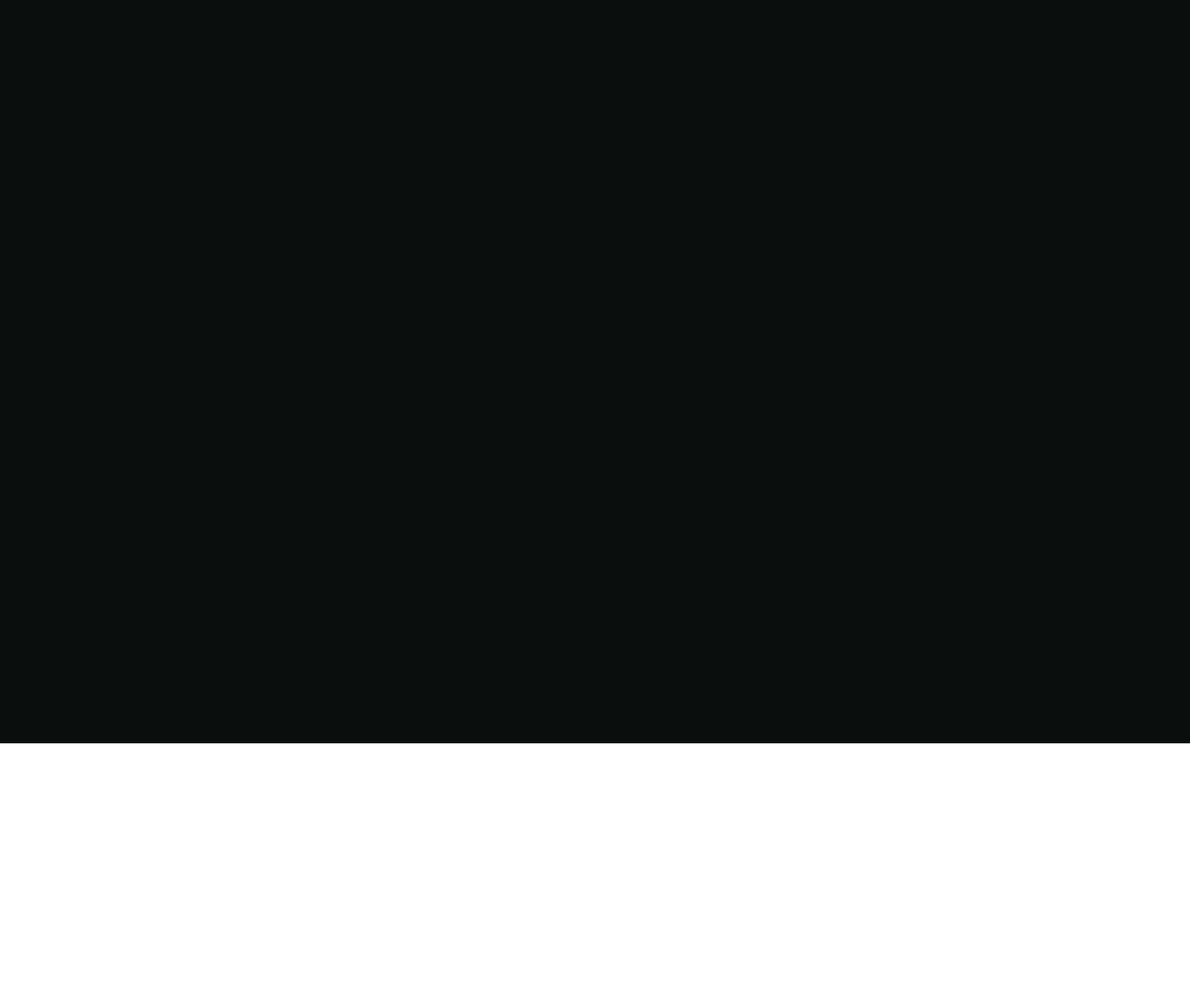
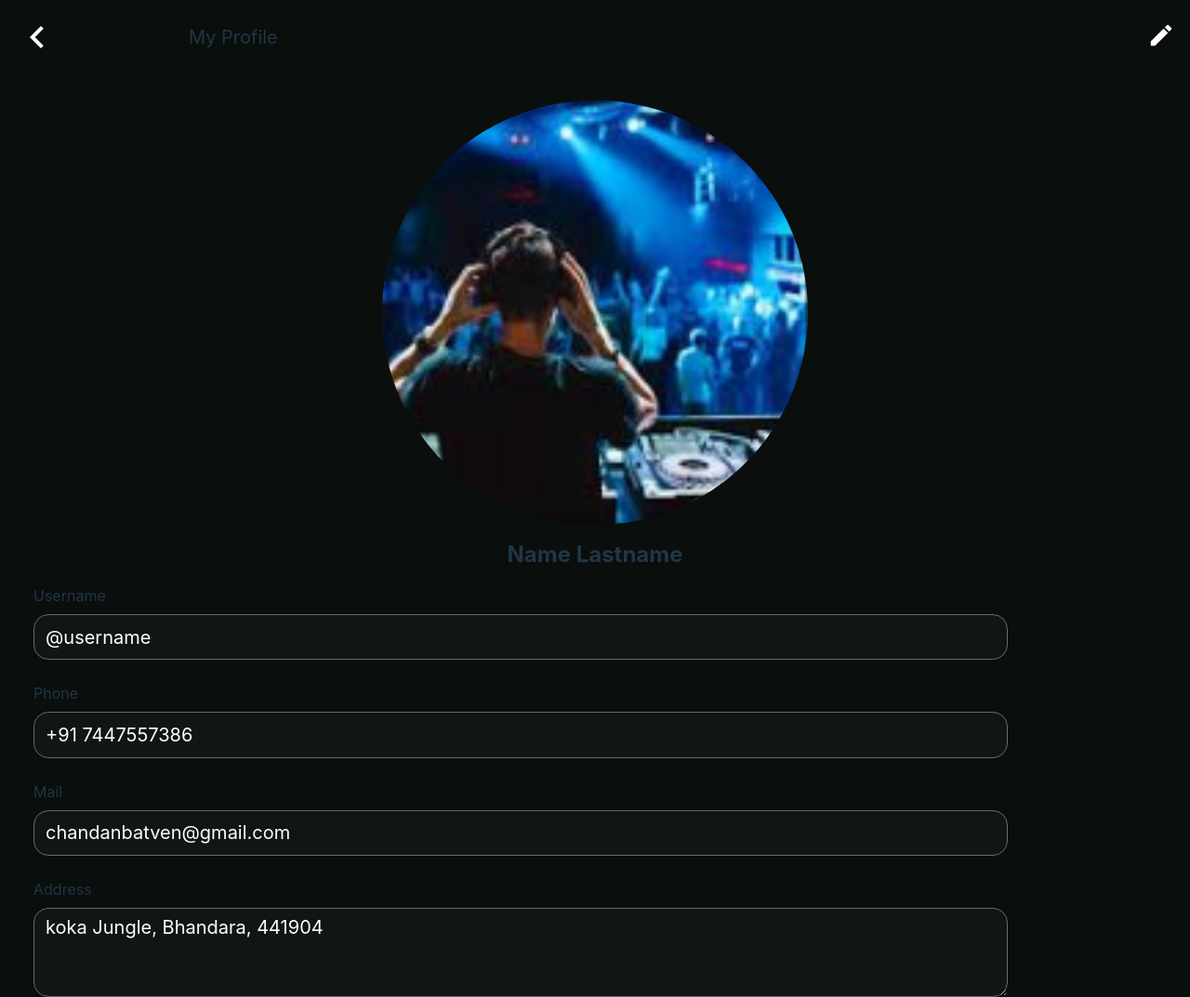
Before and after one commit to Naresh-chandanbatve/decor, a React (Vite) app: page /myprofile in a window 1280 px wide. Before the commit this address had no page. Shown: the whole page at 93% size. Before the commit the page ends 800 px from the top, so only its background shows below. Built offline with nearby package versions, Linux system fonts and the light colour scheme.

Commit message:
myprofile

```diff
--- a/src/App.jsx
+++ b/src/App.jsx
@@ -9,6 +9,7 @@
 import ViewService from "./pages/ViewService.jsx";
 import MyOrders from "./pages/MyOrders.jsx";
 import { BrowserRouter, Routes, Route } from "react-router-dom";
+import MyProfile from "./pages/MyProfile.jsx";
 function forgotPassword() {
   return (
     <>
@@ -22,6 +23,7 @@
           <Route path="/add" element={<AddService />} />
           <Route path="/view" element={<ViewService />} />
           <Route path="/myorders" element={<MyOrders />} />
+          <Route path="/myprofile" element={<MyProfile />} />
         </Routes>
       </BrowserRouter>
       {/* <LandingPage/> */}
--- a/src/components/LandingPage/SideBar.jsx
+++ b/src/components/LandingPage/SideBar.jsx
@@ -4,19 +4,21 @@
 import { PiShoppingCartSimpleFill } from "react-icons/pi";
 import { BsFillHandbagFill } from "react-icons/bs";
 import { RiLogoutCircleLine } from "react-icons/ri";
+import { Link } from "react-router-dom";
+import Myorders from "../../pages/MyOrders";
 
 function Sidebar({ toggleNav }) {
   return (
     <div className="fixed flex flex-col z-50 bg-[#111C18] bg-opacity-[93%] bckdrop-blur-md right-0 top-0 w-[74.66vw] h-screen">
       <CloseIcon onClick={toggleNav} boxSize={22} className="self-end m-5" />
-      <div className="flex flex-row my-3 mx-4 rounded-xl py-1 hover:bg-[#6ca18f] hover:bg-opacity-[49%]">
+      <Link to="/myprofile" style={{ color: 'white' }}  className="flex flex-row my-3 mx-4 rounded-xl py-1 hover:bg-[#6ca18f] hover:bg-opacity-[49%]">
         <Icon
           boxSize={30}
           as={IoPersonCircleSharp}
           className="justify-self-start mx-[4vw]"
         />
         <div className="text-lg mx-[4vw]">My Profile</div>
-      </div>
+      </Link>
       <div className="flex flex-row my-3  mx-4 rounded-xl py-1 hover:bg-[#6ca18f] hover:bg-opacity-[49%]">
         <Icon
           boxSize={30}
@@ -25,14 +27,14 @@
         />
         <div className="text-lg mx-[4vw]">Cart</div>
       </div>
-      <div className="flex flex-row my-3 mx-4 rounded-xl py-1 hover:bg-[#6ca18f] hover:bg-opacity-[49%]">
+      <Link to="/myorders" style={{ color: 'white' }} className="flex flex-row my-3 mx-4 rounded-xl py-1 hover:bg-[#6ca18f] hover:bg-opacity-[49%]">
         <Icon
           boxSize={30}
           as={BsFillHandbagFill}
           className="justify-self-start mx-[4vw]"
         />
         <div className="text-lg mx-[4vw]">My Orders</div>
-      </div>
+      </Link>
       <div className="flex flex-row my-3 mx-4 rounded-xl py-1 hover:bg-[#6ca18f] hover:bg-opacity-[49%]">
         <Icon
           boxSize={30}
--- a/src/components/MyOrders/MyOrders.jsx
+++ b/src/components/MyOrders/MyOrders.jsx
@@ -17,70 +17,67 @@
 import { ChevronLeftIcon } from "@chakra-ui/icons";
 import { HiOutlineUpload } from "react-icons/hi";
 import Footer from "../LandingPage/Footer";
+import { PiDivide } from "react-icons/pi";
+import { color } from "framer-motion";
 
 function MyOrders() {
-  const [activeLink, setActiveLink] = useState("/"); // Initially set the active link
+  const [activeState, setActiveState] = useState(true); // Initially set the active link
 
-  const handleLinkClick = (path) => {
-    setActiveLink(path);
+  const handleStateClick = () => {
+    setActiveState(!activeState);
   };
   return (
     <div className="bg-[#0D1412] h-screen">
       <div className="flex flex-row w-screen  bg-opacity-[72%]">
-        <ChevronLeftIcon
+        <Link to="/" style={{ color: 'white' }}><ChevronLeftIcon
           viewBox="8 0 30 30"
+          color="white"
+          fill="white"
           boxSize={60}
           float={"left"}
-          className="mx-[2rem] mt-[2vh] "
-        />
+          className="mx-[2rem] mt-[2vh]"
+        /></Link>
         <div className="mt-[2vh] pt-[10px] text-2xl basis-3/4 text-left ml-[3vh]">
           My Orders
         </div>
       </div>
       {/* className="" */}
-      <Router>
         <nav className=" text-white flex flex-row justify-between items-center">
-          <Link
-            to="/"
-            className={`${
-              activeLink === "/"
+          <div
+            className={`${activeState
                 ? "nav-link text-xl active text-[#E4E4E4] hover:text-[#E4E4E4] "
                 : "nav-link text-xl text-[#666666] "
             }transition-all duration-300`}
-            onClick={() => handleLinkClick("/")}
+            onClick={() => handleStateClick()}
           >
             Active
             <Divider
               width="25vw"
               className={`${
-                activeLink === "/" ? "" : "hidden"
+                activeState ? "" : "hidden"
               } bg-[#E4E4E4]  h-[0.1vh] mx-auto`}
             />
-          </Link>
-          <Link
-            to="/past"
+          </div>
+          <div
             className={`${
-              activeLink === "/past"
+              !activeState
                 ? "nav-link text-xl text-[#E4E4E4] hover:text-[#E4E4E4] "
                 : "nav-link text-xl text-[#666666] "
             } transition-all duration-300`}
-            onClick={() => handleLinkClick("/past")}
+            onClick={() => handleStateClick()}
           >
             Past
             <Divider
               width="25vw"
               className={`${
-                activeLink === "/past" ? "" : "hidden"
+                !activeState ? "" : "hidden"
               } bg-[#E4E4E4] h-[0.1vh] mx-auto`}
             />
-          </Link>
+          </div>
         </nav>
         <Divider width="95vw" className="bg-[#515151] h-[.10vh] m-auto" />
-        <Routes>
-          <Route path="/" element={ <Active/>} />
-          <Route path="/past" element={ <Past/>} />
-        </Routes>
-      </Router>
+
+      {activeState ? <Active/> : <Past/>}
 
     </div>
   );
--- /dev/null
+++ b/src/components/MyProfile.jsx
@@ -0,0 +1,118 @@
+import React from "react";
+import { Link } from "react-router-dom";
+import { ChevronLeftIcon } from "@chakra-ui/icons";
+import { MdEdit } from "react-icons/md";
+import { Input, Button, Textarea } from "@chakra-ui/react";
+
+function MyProfile() {
+  return (
+    <div className="h-fit bg-[#0A0E0D]">
+      <div className="flex flex-row w-screen  bg-opacity-[72%] justify-between">
+        <Link to="/" style={{ color: "white" }}>
+          <ChevronLeftIcon
+            viewBox="8 0 30 30"
+            color="white"
+            fill="white"
+            boxSize={60}
+            float={"left"}
+            className="mx-[2rem] mt-[2vh]"
+          />
+        </Link>
+        <div className="mt-[2vh] pt-[10px] text-xl basis-3/4 text-left ml-[3vh]">
+          My Profile
+        </div>
+        <Link
+          to="/"
+          style={{ color: "white" }}
+          className="flex justify-center items-center mx-[2vh]"
+        >
+          <MdEdit color="white" fill="white" size={30} className=" " />
+        </Link>
+      </div>
+
+      <img
+        src="../src/assets/dj.png"
+        className="m-auto rounded-full w-[35.73vw] h-[35.73vw] mt-[4vh]"
+      ></img>
+      <div className="text-2xl font-bold mt-[2vh]">Name Lastname</div>
+      <label className="flex flex-col px-9 mt-[2vh] text-left">
+        Username
+        <Input
+          disabled={true}
+          variant="outline"
+          fontSize={20}
+          borderWidth={1}
+          backdropFilter={{opacity:0.0}}
+          focusBorderColor="#43675B"
+          placeholder="@username"
+          borderColor="#696969"
+          _placeholder={{color: "white"}}
+          backgroundColor="#101614"
+          className="rounded-2xl h-[6.14vh] w-[81.86vw] bg-opacity-15 mt-2 px-3"
+          alt="email"
+        ></Input>
+      </label>
+
+      <label className="flex flex-col px-9 mt-[3vh] text-left">
+        Phone
+        <Input
+          disabled={true}
+          variant="outline"
+          className="rounded-2xl h-[6.14vh] w-[81.86vw] mt-2 px-3"
+          fontSize={20}
+          borderWidth={1}
+          focusBorderColor="#43675B"
+          placeholder="+91 7447557386"
+          _placeholder={{color: "white"}}
+          borderColor="#696969"
+          backgroundColor="#101614"
+          alt="email"
+        ></Input>
+      </label>
+      <label className="flex flex-col px-9 mt-[3vh] text-left">
+        Mail
+        <Input
+          disabled={true}
+          variant="outline"
+          className="rounded-2xl h-[6.14vh] w-[81.86vw] mt-2 px-3"
+          fontSize={20}
+          borderWidth={1}
+          placeholder="chandanbatven@gmail.com"
+          focusBorderColor="#43675B"
+          _placeholder={{color: "white"}}
+          borderColor="#696969"
+          backgroundColor="#101614"
+          alt="email"
+        ></Input>
+      </label>
+      <label className="flex flex-col px-9 mt-[3vh] text-left">
+        Address
+        <Textarea
+          disabled={true}
+          variant="outline"
+          className="rounded-2xl h-[12vh] w-[81.86vw] mt-2 px-3"
+          fontSize={20}
+          borderWidth={1}
+          placeholder="koka Jungle, Bhandara, 441904"
+          focusBorderColor="#43675B"
+          _placeholder={{color: "white"}}
+          borderColor="#696969"
+          backgroundColor="#101614"
+          style={{
+            lineHeight: "1.9 em",
+            paddingTop: "5px",
+          }}
+        />
+      </label>
+
+      {/* <Button
+        background="#6CA18F"
+        className="rounded-full w-[67.73vw] mt-[5vh] mb-[10vh]"
+      >
+        Add Service
+      </Button> */}
+    </div>
+  );
+}
+
+export default MyProfile;
--- a/src/pages/LandingPage.jsx
+++ b/src/pages/LandingPage.jsx
@@ -3,7 +3,7 @@
 import Sidebar from "../components/LandingPage/SideBar";
 import { Button } from "@chakra-ui/react";
 import Footer from "../components/LandingPage/Footer";
-
+import { Link } from "react-router-dom";
 import Swiper from "swiper";
 
 const swiper = new Swiper(".your-carousel-container", {
@@ -167,7 +167,13 @@
             <div className="text-2xl text-left ml-[3vh] basis-3/4">
               Services
             </div>
-            <div className="self-center text-[#B9B6B6]">View All</div>
+            <Link
+              to="/services"
+              style={{ color: "#B9B6B6" }}
+              className="self-center text-[#B9B6B6]"
+            >
+              View All
+            </Link>
           </div>
           <div className="flex flex-row overflow-x-scroll  mt-[2vh] w-screen">
             {jsonData.map((item) => (
--- /dev/null
+++ b/src/pages/MyProfile.jsx
@@ -0,0 +1,13 @@
+import React from "react";
+
+import MyProfile from "../components/MyProfile";
+
+function Myprofile() {
+  return (
+    <>
+      <MyProfile />
+    </>
+  );
+}
+
+export default Myprofile;
--- a/src/pages/ServicesPage.jsx
+++ b/src/pages/ServicesPage.jsx
@@ -3,6 +3,7 @@
 import { Button } from "@chakra-ui/react";
 import { ChevronLeftIcon } from "@chakra-ui/icons";
 import Footer from "../components/LandingPage/Footer";
+import { Link } from "react-router-dom";
 
 function ServicesPage() {
   return (
@@ -10,12 +11,12 @@
     {/* 17201E */}
     {/*  */}
       <div className="flex flex-row w-screen bg-[#17201E] bg-opacity-[72%]">
-        <ChevronLeftIcon
+        <Link to="/" style={{color:"white"}}><ChevronLeftIcon
           viewBox="8 0 30 30"
           boxSize={60}
           float={"left"}
           className="mx-[2rem] mt-[2vh] "
-        />
+        /></Link>
         <div className="mt-[2vh] pt-[10px] text-2xl basis-3/4 text-left ml-[3vh]">
           Services
         </div>
```
Also changed, not shown: src/components/MyOrders/Past.jsx (+50 -16 lines).
